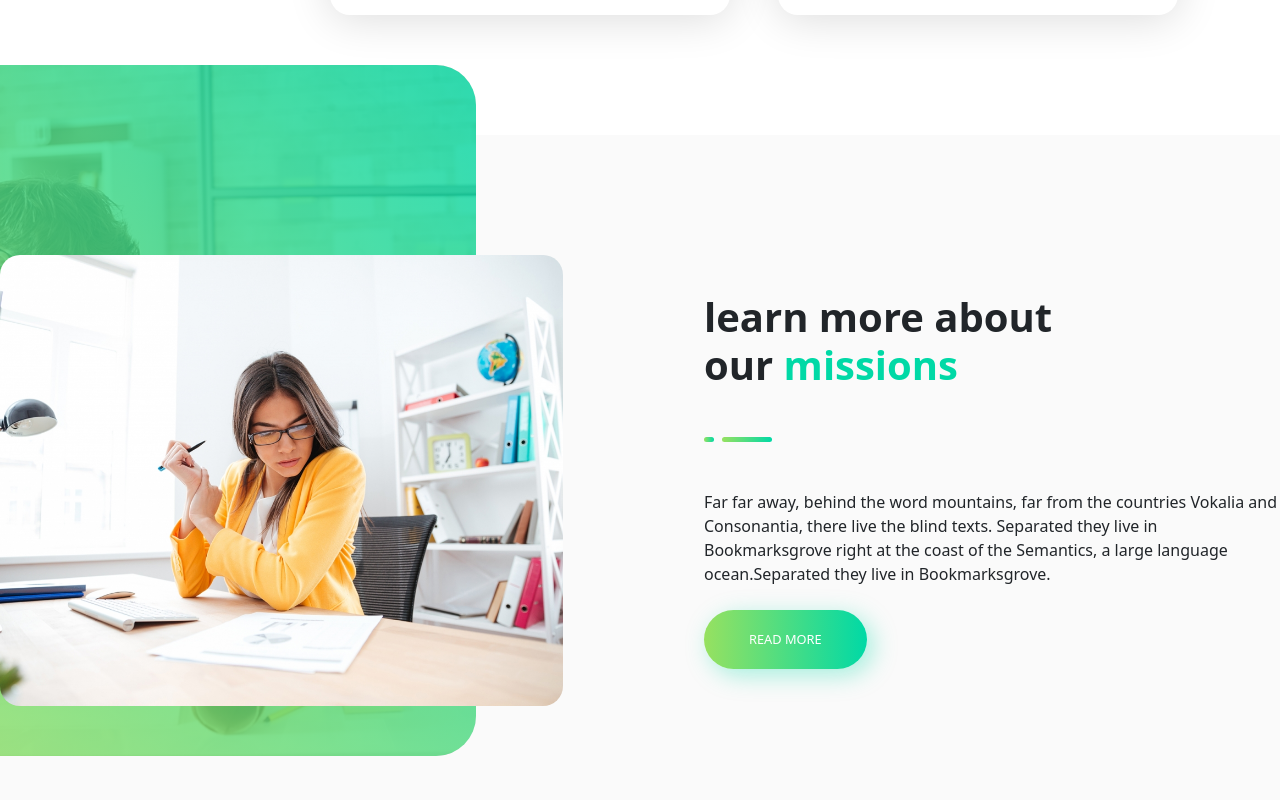
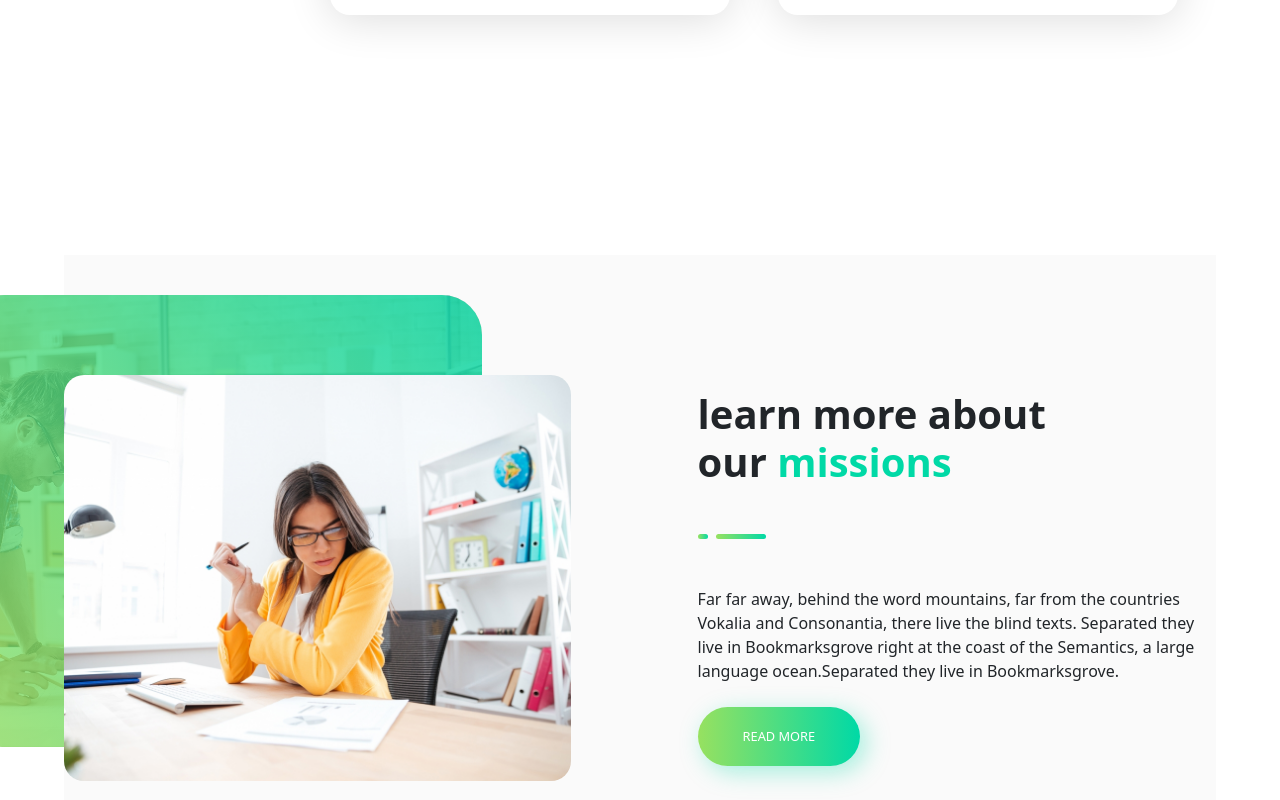
Before and after one commit to NelloRossi97/proj-html-vuejs, a Vue app: page / in a window 1280 px wide. Shown: the part 1780-2580 px from the top of the page. Built offline with nearby package versions, Linux system fonts and the light colour scheme; the HTML template or start-up script is replaced by a standard one.

Commit message:
fixed learn about section

```diff
--- a/src/components/LearnAbout.vue
+++ b/src/components/LearnAbout.vue
@@ -34,7 +34,7 @@ import ButtonPrimary from './ButtonPrimary.vue';
 <style lang="scss" scoped>
 @use '../assets/styles/partials/variables' as *;
 section{
-    margin: 15vh 0;
+    margin: 30vh 5vw;
     padding: 15vh 0;
     background-color: $bg-secondary;
     .left{
@@ -43,10 +43,10 @@ section{
         #bg-img{
             position: absolute;
             z-index: 2;
-            height: 100%;
+            height: 70%;
             width: 45%;
             left: -100px;
-            top: -70px;
+            top: 40px;
             background-image: url('/images/learn-more-bg.jpg');
             background-size: cover;
             border-radius: 40px;
```
